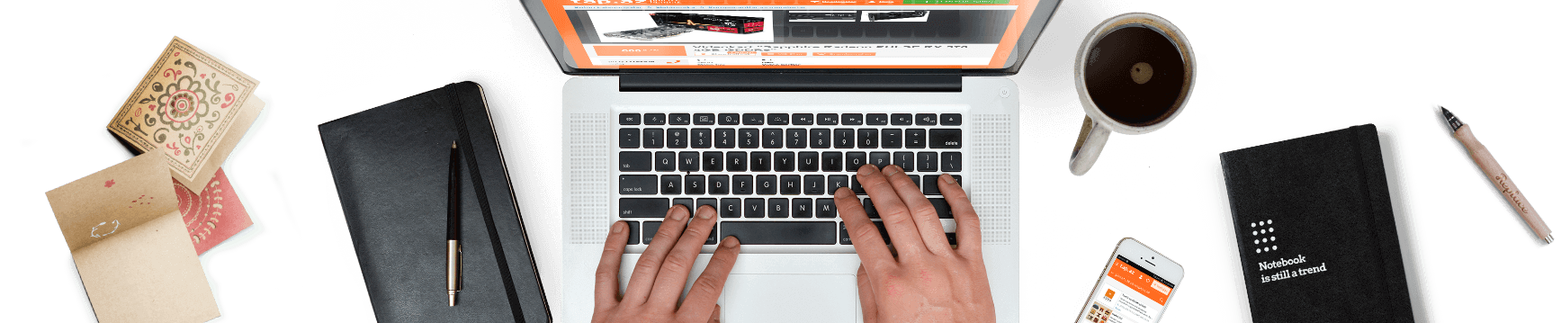
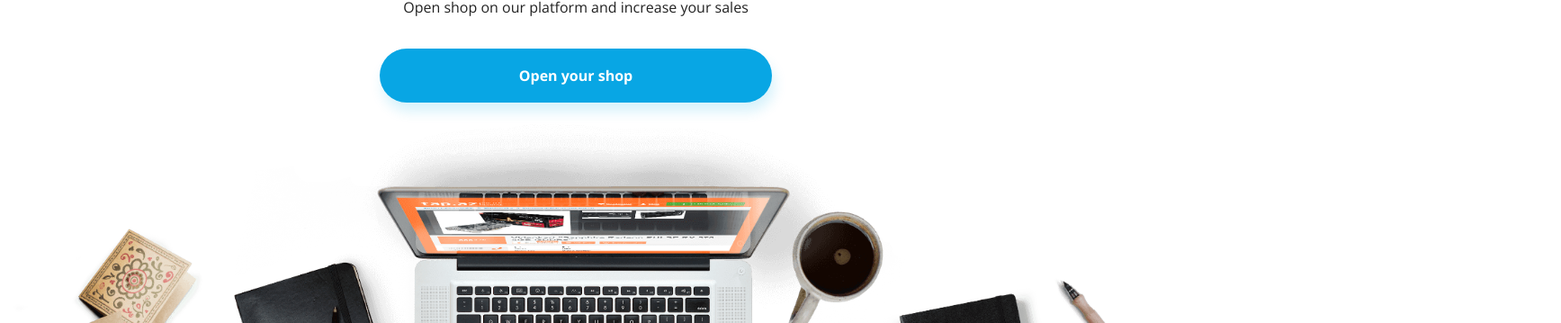
Before and after one commit to EdytaWe/BestShop, a website: page public/index.html in a window 1280 px wide. Shown: the part 269-628 px from the top of the page at 90% size, 1735 px wide, since content can reach past the window. Drawn offline with nearby package versions, Linux system fonts and the light colour scheme.

Commit message:
section opening and buttons styles added

```diff
--- a/public/index.html
+++ b/public/index.html
@@ -44,13 +44,13 @@
         </div>
     </header>
     <main>
-        <section class="section__opening">
+        <section class="opening">
             <div class="opening__content">
                 <h1 class="opening__header">Sell More!</h1>
                 <p class="opening__heading">Open shop on our platform and increase your sales</p>
                 <a href="#" class="btn btn__primary btn__large">Open your shop</a>
             </div>
-            <img src="assets/Background.png" class="opening__image">
+            <img src="assets/Background.png" alt="notebook" class="opening__image">
         </section>
         <section class="statistics" id="whyus">
             <div class="container">
@@ -195,8 +195,7 @@
                     <label class="checkbox">
                         <input type="checkbox">
                         <span class="checkbox"></span>
-                        <p>I hereby give consent for my personal data included in my application to be processed for the purposes of the recruitment process under the European Parliament’s and Council of the European Union Regulation on the Protection of Natural Persons as of 27 April 2016, with regard to the processing of personal data and on the free movement of such data, and repealing Directive 95/46/EC (Data Protection Directive)
-                    </p>
+                        <p>I hereby give consent for my personal data included in my application to be processed for the purposes of the recruitment process under the European Parliament’s and Council of the European Union Regulation on the Protection of Natural Persons as of 27 April 2016, with regard to the processing of personal data and on the free movement of such data, and repealing Directive 95/46/EC (Data Protection Directive)</p>
                 </label>
                     <button type="submit" class="btn btn__primary form__btn">Send</button>
             </form>
--- /dev/null
+++ b/src/styles/elements/_buttons.scss
@@ -0,0 +1,16 @@
+.btn {
+  color: white;
+  font-weight: bold;
+  display: inline-block;
+  padding: 16px 65px;
+  border-radius: $button-radius;
+  border: none;
+  &__primary {
+    background-color: $color-primary;
+    border-radius: $button-radius;
+    box-shadow: 3px 10px 14px $color-primary-shadow;
+  }
+  &__large {
+    padding: 22px 155px;
+  }
+}
--- a/src/styles/elements/_custom.scss
+++ b/src/styles/elements/_custom.scss
@@ -1,2 +1,4 @@
 @import "base";
 @import "header";
+@import "opening";
+@import "buttons";
--- /dev/null
+++ b/src/styles/elements/_opening.scss
@@ -0,0 +1,42 @@
+.opening {
+  display: flex;
+  flex-direction: column;
+  align-items: center;
+  overflow: hidden;
+
+  &__content {
+    margin-top: 130px;
+    text-align: center;
+    @include mobile {
+      margin-top: 100px;
+    }
+  }
+  &__header {
+    font-family: $font-raleway;
+    font-weight: normal;
+    font-size: 3.0625rem;
+    color: $color-black;
+  }
+  &__heading {
+    padding-top: 20px;
+    padding-bottom: 38px;
+    @include mobile {
+      padding-right: 70px;
+      padding-left: 70px;
+    }
+  }
+  &__image {
+    width: 100%;
+    height: auto;
+    @include mobile {
+      width: 220%;
+    }
+  }
+  @include mobile {
+    .btn {
+      margin: 0 15px;
+      padding: 16px 0;
+      display: block;
+    }
+  }
+}
```
Also changed, not shown: public/css/style.css.
